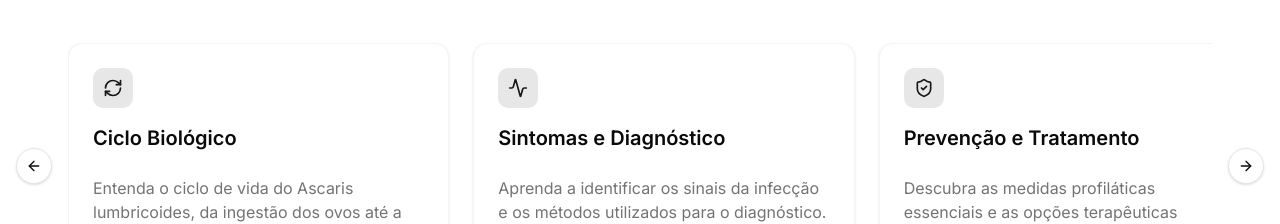
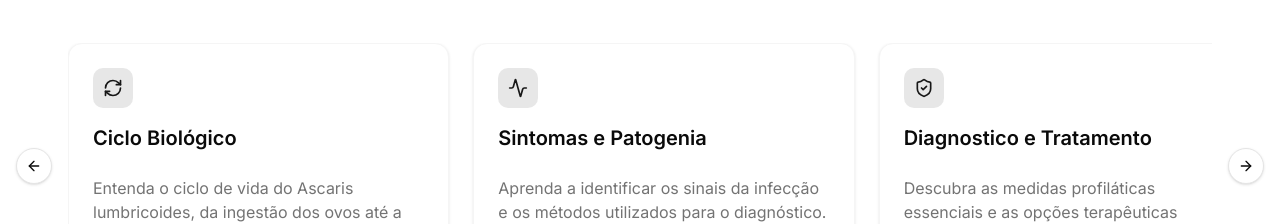
Before and after one commit to jeannsf/parasitologia-clinica, a Next.js app: page / in a window 1280 px wide. Shown: the part 820-1044 px from the top of the page. Built offline with nearby package versions, Linux system fonts and the light colour scheme.

Commit message:
docs: update institutional site description for ascariasis content

```diff
--- a/app/page.tsx
+++ b/app/page.tsx
@@ -39,14 +39,14 @@ export default function Home() {
     },
     {
       icon: <Activity className="w-5 h-5" />,
-      title: "Sintomas e Diagnóstico",
+      title: "Sintomas e Patogenia",
       description:
         "Aprenda a identificar os sinais da infecção e os métodos utilizados para o diagnóstico.",
       link: "/conteudos",
     },
     {
       icon: <ShieldCheck className="w-5 h-5" />,
-      title: "Prevenção e Tratamento",
+      title: "Diagnostico e Tratamento",
       description:
         "Descubra as medidas profiláticas essenciais e as opções terapêuticas disponíveis.",
       link: "/conteudos",
@@ -192,7 +192,7 @@ export default function Home() {
                 <img
                   src="/images/ascaris-lumbricoides.webp"
                   alt="Ascaris lumbricoides"
-                  className="w-full h-full object-contain md:object-cover select-none"
+                  className="w-full h-full object-cover select-none"
                   draggable={false}
                 />
               </div>
--- a/app/sobre/page.tsx
+++ b/app/sobre/page.tsx
@@ -17,7 +17,9 @@ export default function Sobre() {
         <CardContent className="space-y-4 leading-relaxed text-muted-foreground">
           <p>
             Este site educativo foi desenvolvido como parte de um trabalho
-            acadêmico focado no estudo da <strong>Ascaridíase</strong>.
+            acadêmico da disciplina de parasitologia humana produzido pelas
+            estudantes do curso de enfermagem da Universidade Estadual de Feira
+            de Santana UEFS focado no estudo da <strong>Ascaridíase</strong>.
           </p>
           <p>
             O objetivo é fornecer uma ferramenta interativa e acessível para
--- a/lib/data.ts
+++ b/lib/data.ts
@@ -152,6 +152,19 @@ Complicações Graves
 - Migração para vias biliares: colangite
 - Pancreatite: quando migra para o pâncreas`,
   },
+    {
+    id: "transmissao",
+    title: "Transmissão",
+    content: `Transmissão da Ascaridíase
+
+A transmissão ocorre principalmente por via fecal-oral, a partir de ovos eliminados nas fezes de indivíduos infectados.
+
+Principais formas de transmissão
+- Ingestão de ovos embrionados presentes em água ou alimentos contaminados
+- Contato com solo contaminado com fezes humanas
+- Má higiene das mãos, especialmente em crianças
+- Ingestão de frutas, legumes e verduras crus mal higienizados`,
+  },
   {
     id: "diagnostico-tratamento",
     title: "Diagnóstico e Tratamento",
@@ -169,19 +182,6 @@ Diagnóstico Laboratorial
 - Pesquisa de ovos nas fezes`,
   },
   {
-    id: "transmissao",
-    title: "Transmissão",
-    content: `Transmissão da Ascaridíase
-
-A transmissão ocorre principalmente por via fecal-oral, a partir de ovos eliminados nas fezes de indivíduos infectados.
-
-Principais formas de transmissão
-- Ingestão de ovos embrionados presentes em água ou alimentos contaminados
-- Contato com solo contaminado com fezes humanas
-- Má higiene das mãos, especialmente em crianças
-- Ingestão de frutas, legumes e verduras crus mal higienizados`,
-  },
-  {
     id: "prevencao",
     title: "Prevenção",
     content: `Prevenção da Ascaridíase
```
